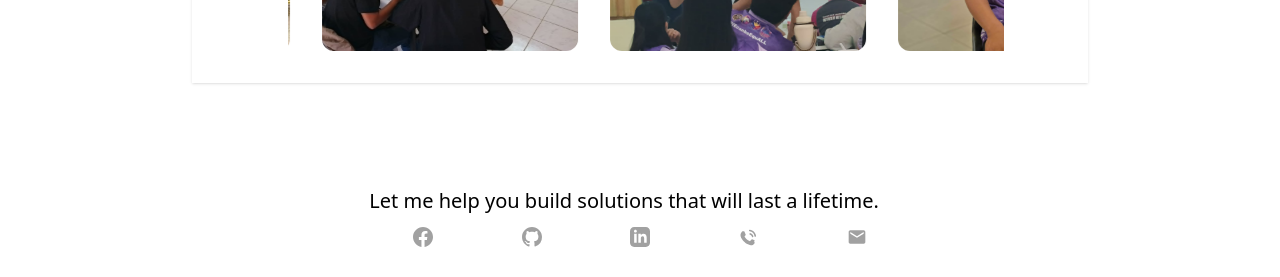
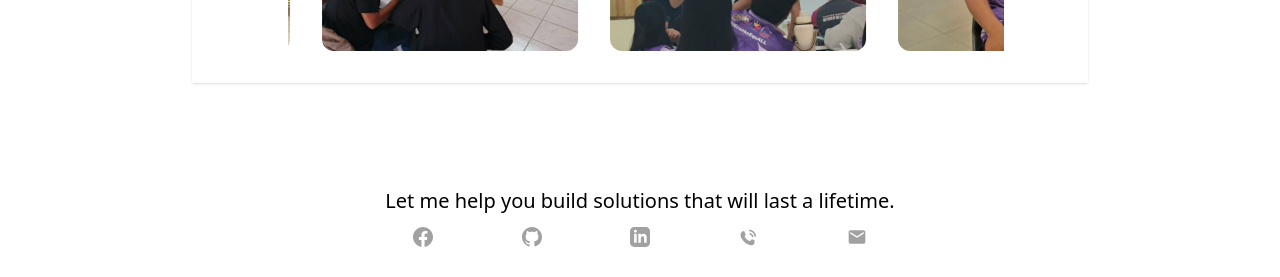
Before and after one commit to Zaido219/personal-portfolio, a React (Vite) app: page / in a window 1280 px wide. Shown: the part 2290-2567 px from the top of the page. Built offline with nearby package versions, Linux system fonts and the light colour scheme.

Commit message:
style:WIP style updates for the footer section

```diff
--- a/src/components/FooterSection.tsx
+++ b/src/components/FooterSection.tsx
@@ -7,7 +7,7 @@ export const Footer = () => {
       <div className="flex flex-col gap-3">
         <div>{/* some icon will go in here */}</div>
         <div>
-          <p className="text-xl">
+          <p className="text-xl text-center">
             Let me help you build solutions that will last a lifetime.
           </p>
         </div>
```
